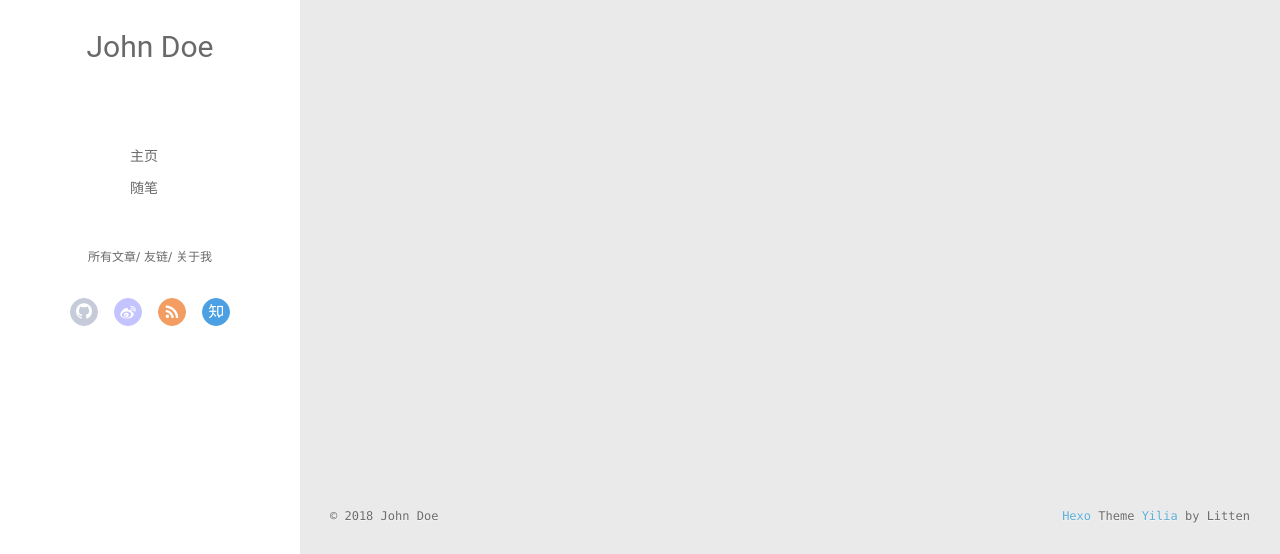
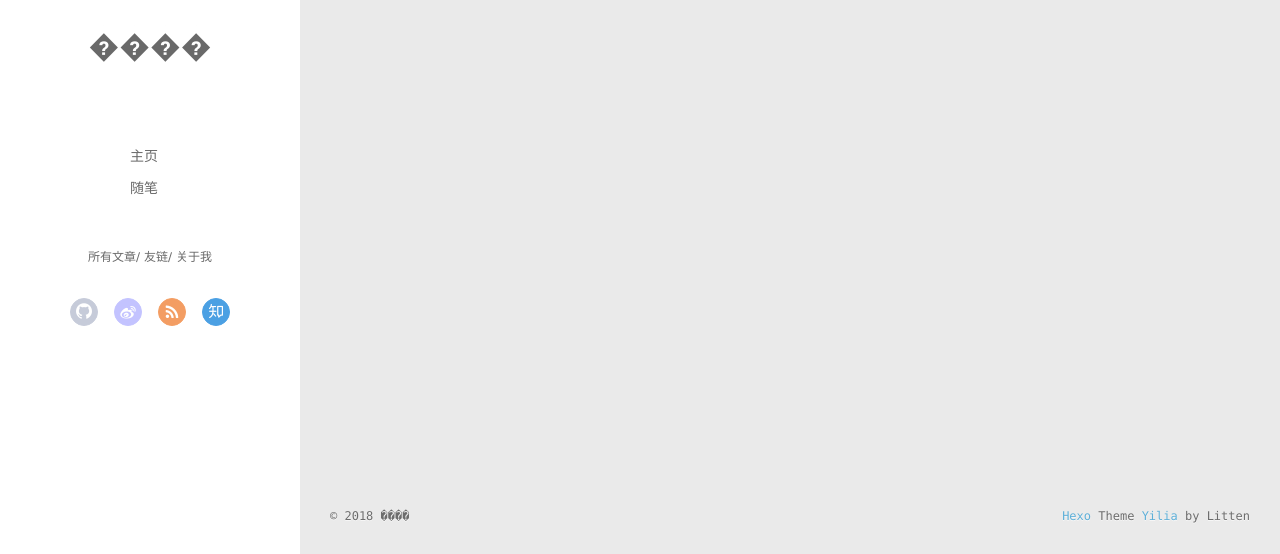
Before and after one commit to gmxingxiu/gmxingxiu.github.io, a plain HTML site: page archives/index.html in a window 1280 px wide. Shown: the part 243-797 px from the top of the page. Drawn offline with Linux system fonts and the light colour scheme; no server answers.

Commit message:
Site updated: 2018-09-29 10:05:58

```diff
--- a/archives/index.html
+++ b/archives/index.html
@@ -46,7 +46,7 @@
 			<img src="" class="js-avatar">
 		</a>
 		<hgroup>
-		  <h1 class="header-author"><a href="/">John Doe</a></h1>
+		  <h1 class="header-author"><a href="/">����</a></h1>
 		</hgroup>
 
 
@@ -104,7 +104,7 @@
 				<img src="" class="js-avatar">
 			</div>
 			<hgroup>
-			  <h1 class="header-author js-header-author">John Doe</h1>
+			  <h1 class="header-author js-header-author">����</h1>
 			</hgroup>
 
 
@@ -202,7 +202,7 @@
   <div class="outer">
     <div id="footer-info">
     	<div class="footer-left">
-    		&copy; 2018 John Doe
+    		&copy; 2018 ����
     	</div>
       	<div class="footer-right">
       		<a href="http://hexo.io/" target="_blank">Hexo</a>  Theme <a href="https://github.com/litten/hexo-theme-yilia" target="_blank">Yilia</a> by Litten
```
Also changed, not shown: 2018/09/28/hello-world/index.html (+3 -3 lines), archives/2018/09/index.html (+3 -3 lines), archives/2018/index.html (+3 -3 lines), index.html (+3 -3 lines).
